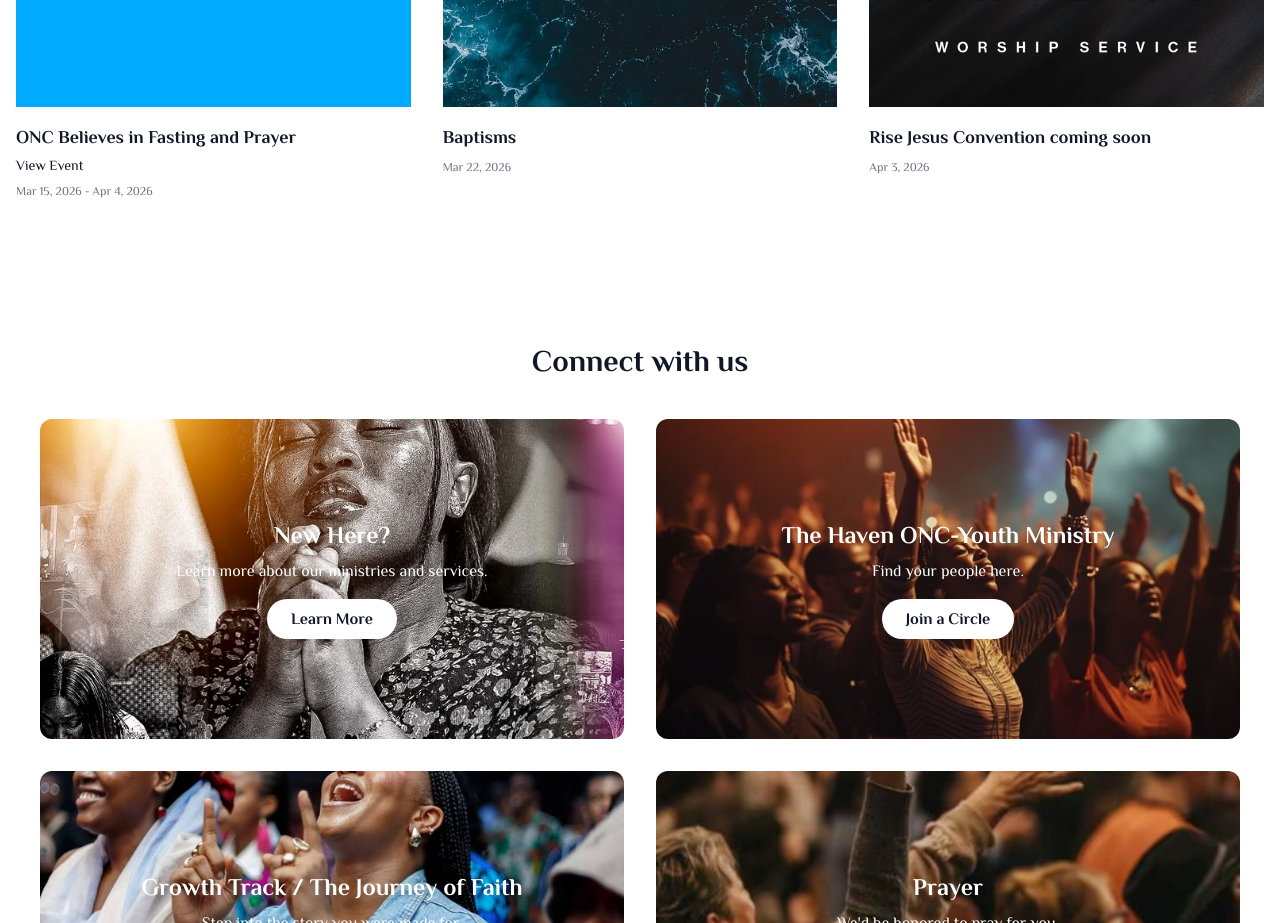
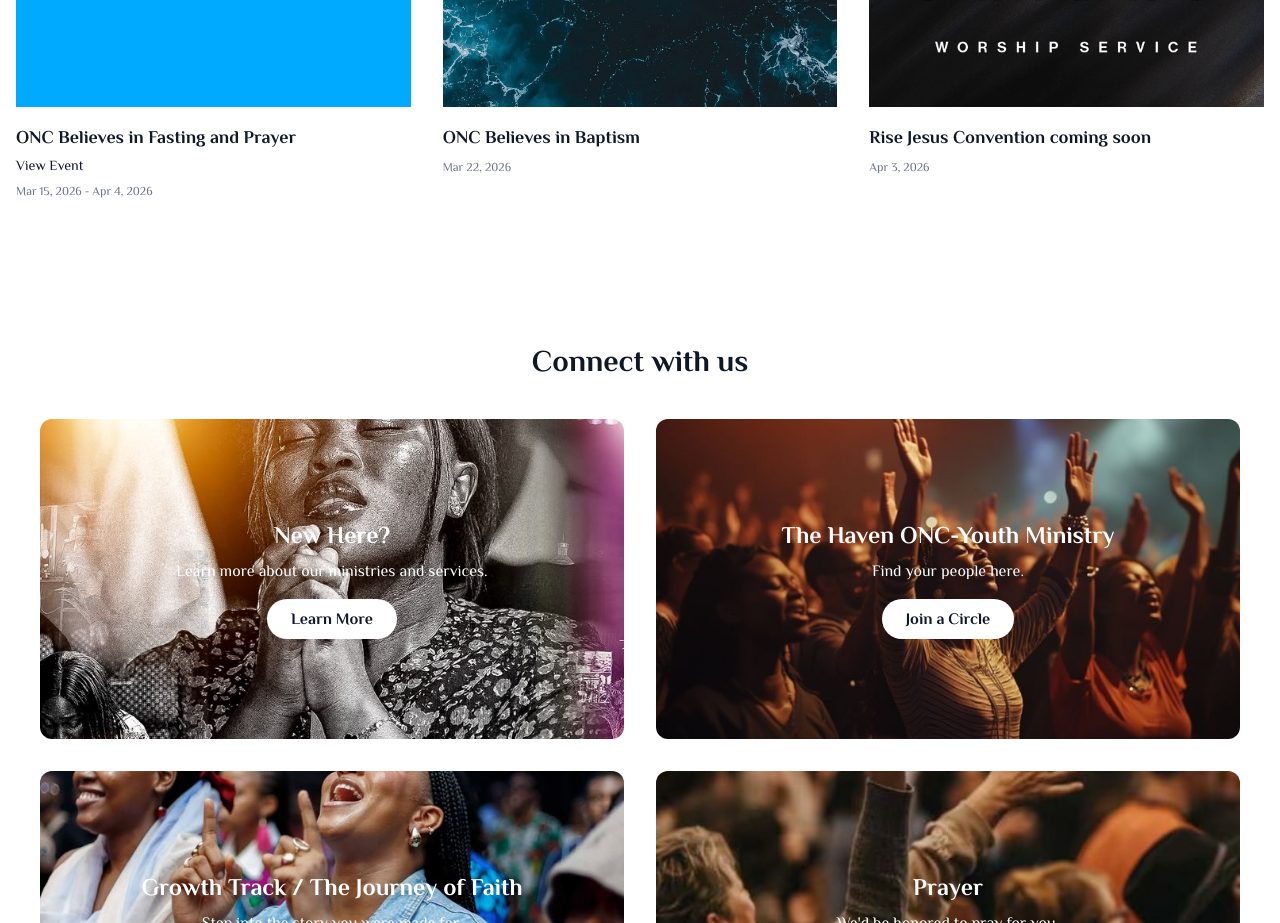
Before and after one commit to aa-Teye/ONC_Website_2026, a React (Vite) app: page / in a window 1280 px wide. Shown: the part 2180-3103 px from the top of the page. Built offline with nearby package versions, Linux system fonts and the light colour scheme.

Commit message:
Adding more changes to homepage content

```diff
--- a/src/pages/Home.jsx
+++ b/src/pages/Home.jsx
@@ -131,7 +131,7 @@ const Home = () => {
                   <span className="block text-xl font-medium">22</span>
                 </div>
               </div>
-              <h3 className="text-lg font-bold text-gray-900">Baptisms</h3>
+              <h3 className="text-lg font-bold text-gray-900">ONC Believes in Baptism</h3>
               <p className="text-gray-500 text-xs mt-2">Mar 22, 2026</p>
             </div>
 
```
